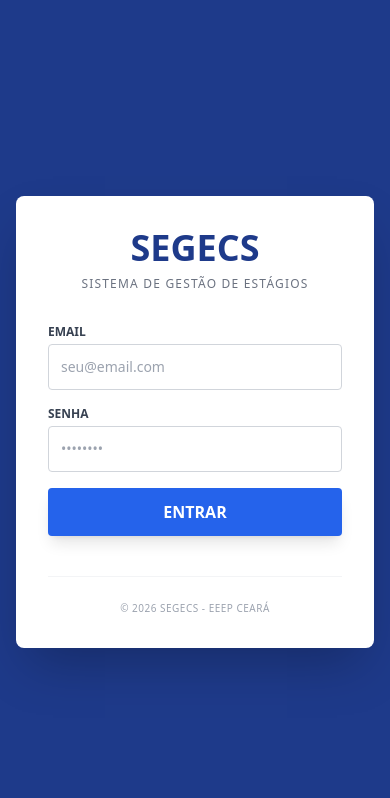
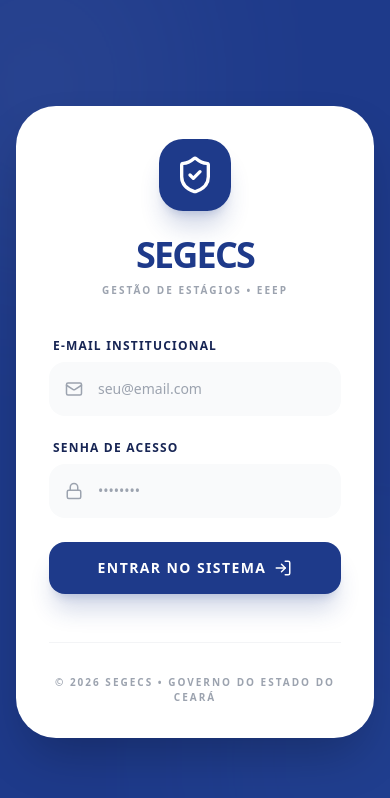
Before and after one commit to emanuellcs/segecs, a React (Vite) app: page /login in a window 390 px wide. Shown: the top 798 px of the page. Built offline with nearby package versions, Linux system fonts and the light colour scheme; no server answers.

Commit message:
refactor: Polimento final, Dashboard e Login Mobile-First

```diff
--- a/src/features/auth/pages/LoginPage.tsx
+++ b/src/features/auth/pages/LoginPage.tsx
@@ -5,9 +5,11 @@ import { zodResolver } from '@hookform/resolvers/zod';
 import * as z from 'zod';
 import { supabase } from '@/lib/supabase';
 import { toast } from 'sonner';
+import { Mail, Lock, LogIn, ShieldCheck } from 'lucide-react';
+import { cn } from '@/lib/utils';
 
 const loginSchema = z.object({
-  email: z.string().email('Email inválido'),
+  email: z.string().email('Insira um e-mail válido'),
   password: z.string().min(6, 'A senha deve ter pelo menos 6 caracteres'),
 });
 
@@ -34,11 +36,11 @@ export default function LoginPage() {
       });
 
       if (error) {
-        toast.error('Erro no login: ' + error.message);
+        toast.error('Credenciais inválidas ou erro no servidor.');
         return;
       }
 
-      toast.success('Login realizado com sucesso!');
+      toast.success('Bem-vindo ao SEGECS!');
       navigate('/dashboard');
     } catch (error) {
       toast.error('Ocorreu um erro inesperado.');
@@ -48,52 +50,82 @@ export default function LoginPage() {
   };
 
   return (
-    <div className="min-h-screen flex items-center justify-center bg-blue-900 px-4">
-      <div className="bg-white p-8 rounded-lg shadow-2xl w-full max-w-md">
-        <h1 className="text-4xl font-black text-center text-blue-900 mb-2">SEGECS</h1>
-        <p className="text-center text-gray-500 mb-8 font-medium uppercase tracking-widest text-xs">
-          Sistema de Gestão de Estágios
+    <div className="min-h-screen flex items-center justify-center bg-blue-900 px-4 relative overflow-hidden">
+      {/* Background Decor */}
+      <div className="absolute top-0 left-0 w-full h-full opacity-10 pointer-events-none">
+        <div className="absolute top-[-10%] left-[-10%] w-[40%] h-[40%] bg-white rounded-full blur-[120px]"></div>
+        <div className="absolute bottom-[-10%] right-[-10%] w-[40%] h-[40%] bg-blue-400 rounded-full blur-[120px]"></div>
+      </div>
+
+      <div className="bg-white p-8 sm:p-12 rounded-[2.5rem] shadow-2xl w-full max-w-md relative z-10 border border-white/20 backdrop-blur-sm">
+        <div className="flex justify-center mb-6">
+          <div className="bg-blue-900 p-4 rounded-3xl shadow-xl shadow-blue-900/20">
+            <ShieldCheck className="text-white" size={40} />
+          </div>
+        </div>
+
+        <h1 className="text-4xl font-black text-center text-blue-900 tracking-tighter mb-2">SEGECS</h1>
+        <p className="text-center text-gray-400 mb-10 font-black uppercase tracking-[0.2em] text-[10px]">
+          Gestão de Estágios • EEEP
         </p>
 
-        <form onSubmit={handleSubmit(onSubmit)} className="space-y-4">
-          <div>
-            <label className="block text-gray-700 text-xs font-bold mb-1 uppercase">Email</label>
+        <form onSubmit={handleSubmit(onSubmit)} className="space-y-6">
+          <div className="space-y-1">
+            <label className="block text-blue-950 text-xs font-black mb-2 uppercase tracking-widest ml-1">E-mail Institucional</label>
+            <div className="relative group">
+              <Mail className="absolute left-4 top-1/2 -translate-y-1/2 text-gray-400 group-focus-within:text-blue-600 transition-colors" size={18} />
               <input
                 {...register('email')}
                 type="email"
                 placeholder="seu@email.com"
-              className="w-full p-3 border border-gray-300 rounded focus:outline-none focus:ring-2 focus:ring-blue-500 transition-all text-sm"
+                className={cn(
+                  "w-full pl-12 pr-4 py-4 bg-gray-50 border rounded-2xl focus:outline-none focus:ring-2 transition-all text-sm font-medium",
+                  errors.email ? "border-red-200 focus:ring-red-100" : "border-transparent focus:ring-blue-100 focus:bg-white focus:border-blue-200"
+                )}
               />
+            </div>
             {errors.email && (
-              <span className="text-red-500 text-xs mt-1">{errors.email.message}</span>
+              <p className="text-red-500 text-[10px] font-black uppercase mt-1 ml-1 tracking-wider">{errors.email.message}</p>
             )}
           </div>
 
-          <div>
-            <label className="block text-gray-700 text-xs font-bold mb-1 uppercase">Senha</label>
+          <div className="space-y-1">
+            <label className="block text-blue-950 text-xs font-black mb-2 uppercase tracking-widest ml-1">Senha de Acesso</label>
+            <div className="relative group">
+              <Lock className="absolute left-4 top-1/2 -translate-y-1/2 text-gray-400 group-focus-within:text-blue-600 transition-colors" size={18} />
               <input
                 {...register('password')}
                 type="password"
                 placeholder="••••••••"
-              className="w-full p-3 border border-gray-300 rounded focus:outline-none focus:ring-2 focus:ring-blue-500 transition-all text-sm"
+                className={cn(
+                  "w-full pl-12 pr-4 py-4 bg-gray-50 border rounded-2xl focus:outline-none focus:ring-2 transition-all text-sm font-medium",
+                  errors.password ? "border-red-200 focus:ring-red-100" : "border-transparent focus:ring-blue-100 focus:bg-white focus:border-blue-200"
+                )}
               />
+            </div>
             {errors.password && (
-              <span className="text-red-500 text-xs mt-1">{errors.password.message}</span>
+              <p className="text-red-500 text-[10px] font-black uppercase mt-1 ml-1 tracking-wider">{errors.password.message}</p>
             )}
           </div>
 
           <button
             type="submit"
             disabled={loading}
-            className="w-full bg-blue-600 hover:bg-blue-700 text-white p-3 rounded font-bold transition-all shadow-lg active:scale-95 disabled:opacity-50 mt-2"
+            className="w-full bg-blue-900 hover:bg-blue-800 text-white py-4 rounded-2xl font-black transition-all shadow-xl shadow-blue-900/20 active:scale-95 disabled:opacity-50 flex items-center justify-center gap-2 text-sm tracking-widest uppercase"
           >
-            {loading ? 'CARREGANDO...' : 'ENTRAR'}
+            {loading ? (
+              <div className="h-5 w-5 border-2 border-white/30 border-t-white rounded-full animate-spin"></div>
+            ) : (
+              <>
+                Entrar no Sistema <LogIn size={18} />
+              </>
+            )}
           </button>
         </form>
 
-        <div className="mt-10 pt-6 border-t border-gray-100 text-center">
-          <p className="text-gray-400 text-[10px] uppercase tracking-wider">
-            &copy; {new Date().getFullYear()} SEGECS - EEEP Ceará
+        <div className="mt-12 pt-8 border-t border-gray-100 text-center">
+          <p className="text-gray-400 text-[10px] font-black uppercase tracking-[0.2em]">
+            &copy; {new Date().getFullYear()} SEGECS • Governo do Estado do Ceará
           </p>
         </div>
       </div>
```
Also changed, not shown: src/features/dashboard/pages/DashboardPage.tsx (+70 -44 lines). Lines whose indentation alone changed are shown as unchanged.
